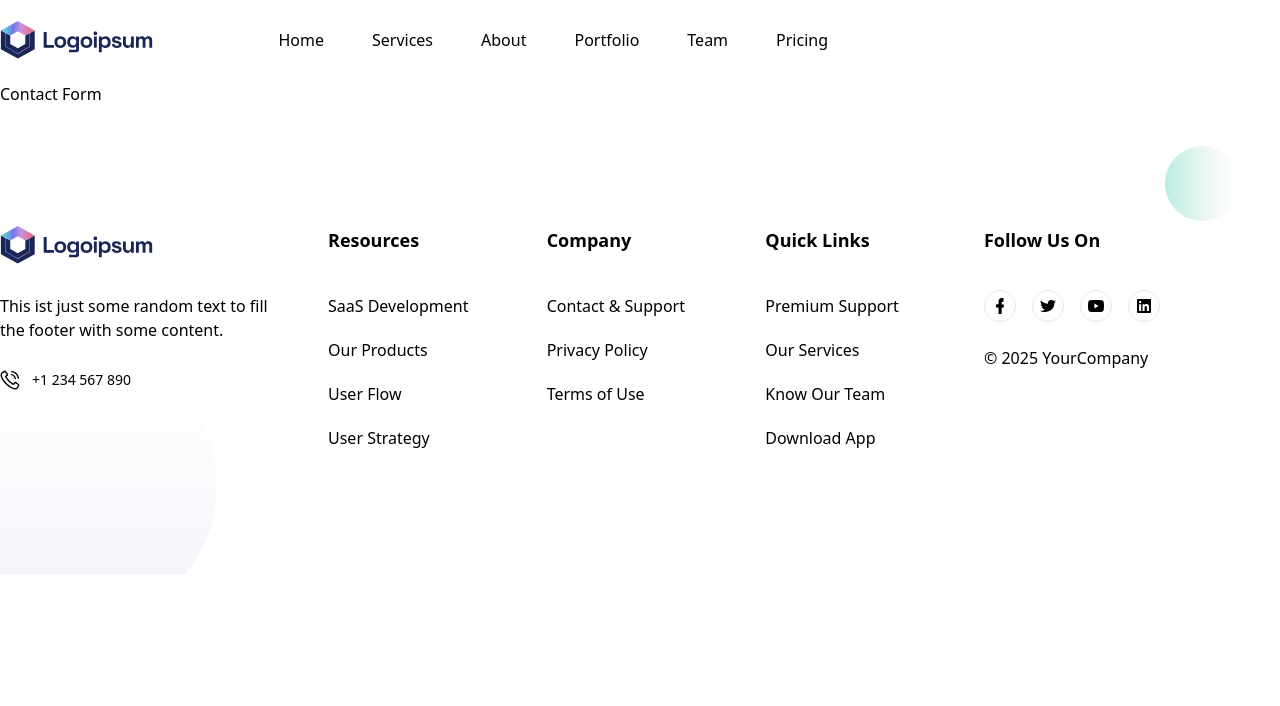
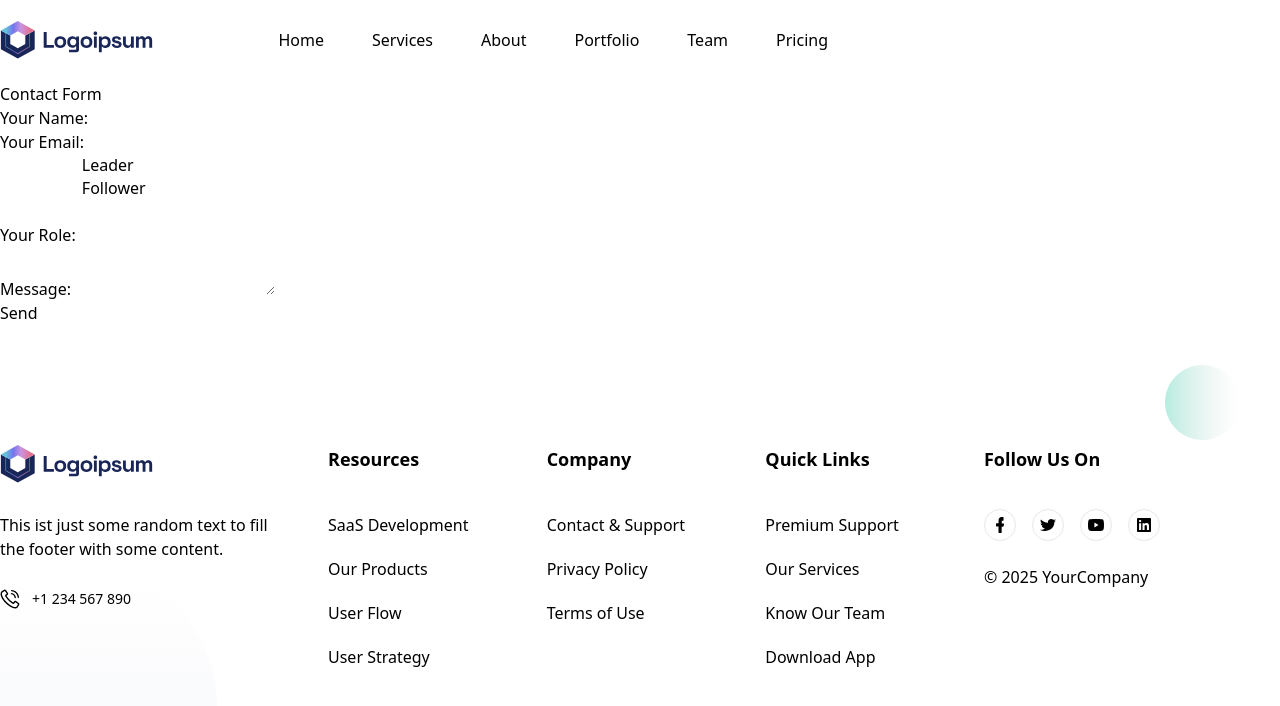
Before and after one commit to ekayx/nuxt-static-landing-page-template, a Nuxt app: page /contact-us in a window 1280 px wide. Shown: the top 706 px of the page. Built offline with nearby package versions, Linux system fonts and the light colour scheme; what tailgrids would draw is missing.

Commit message:
setup ci and test netlify forms

```diff
--- a/pages/contact-us.vue
+++ b/pages/contact-us.vue
@@ -2,6 +2,29 @@
   <div class="relative bg-white dark:bg-dark">
     <div class="container mx-auto">
       <h1>Contact Form</h1>
+      <form name="contact" method="POST" data-netlify="true">
+        <p>
+          <label>Your Name: <input type="text" name="name" /></label>
+        </p>
+        <p>
+          <label>Your Email: <input type="email" name="email" /></label>
+        </p>
+        <p>
+          <label
+            >Your Role:
+            <select name="role[]" multiple>
+              <option value="leader">Leader</option>
+              <option value="follower">Follower</option>
+            </select></label
+          >
+        </p>
+        <p>
+          <label>Message: <textarea name="message"></textarea></label>
+        </p>
+        <p>
+          <button type="submit">Send</button>
+        </p>
+      </form>
     </div>
   </div>
 </template>
```
Also changed, not shown: 1 other file (tests, documents, lock files or other folders).
